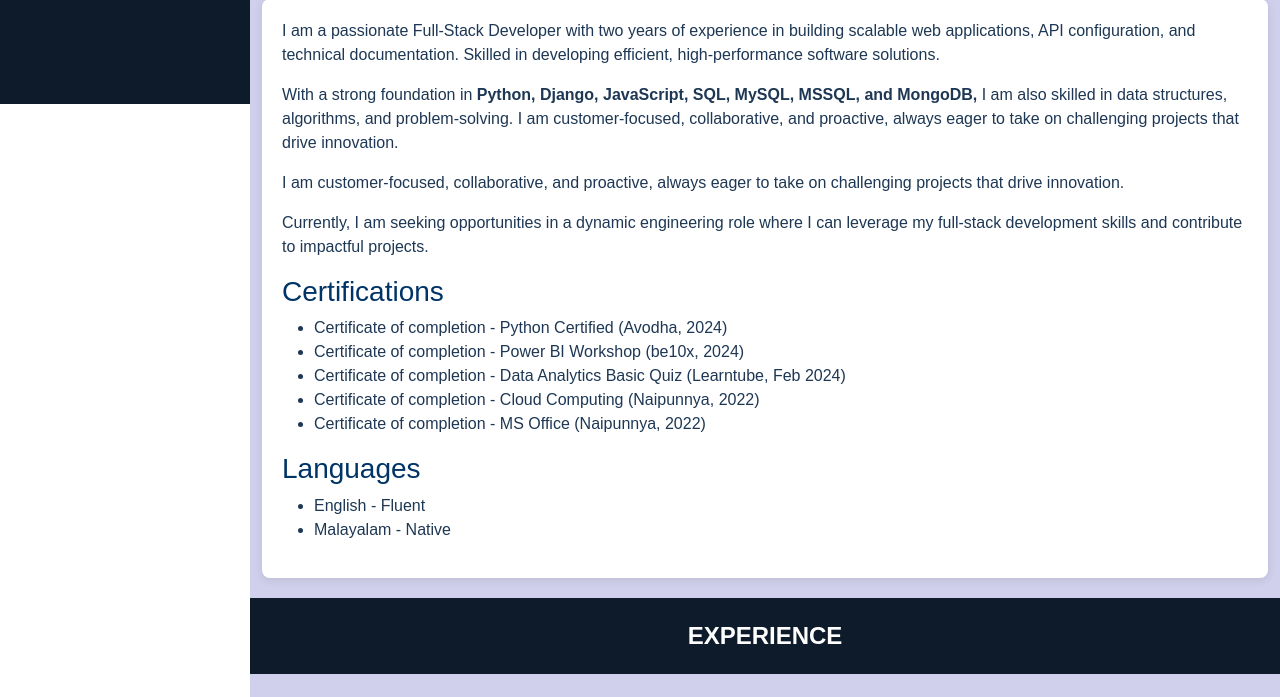
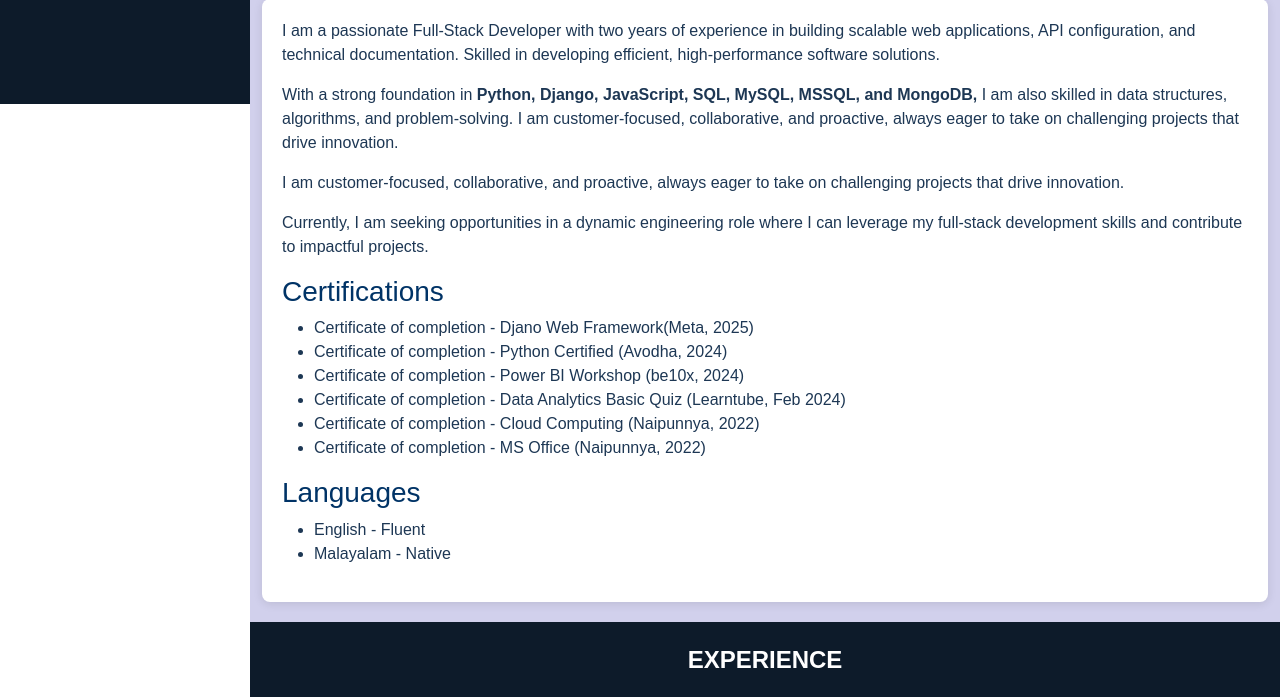
Before and after one commit to nivya-rose/my-portfolio, a Django app: page / in a window 1280 px wide. Shown: the part 696-1393 px from the top of the page. Run offline with Django 5.2, Linux system fonts and the light colour scheme.

Commit message:
Initial commit

```diff
--- a/home/templates/base.html
+++ b/home/templates/base.html
@@ -164,7 +164,9 @@
       <p class="fade-in">I am customer-focused, collaborative, and proactive, always eager to take on challenging projects that drive innovation.</p>
       <p class="fade-in">Currently, I am seeking opportunities in a dynamic engineering role where I can leverage my full-stack development skills and contribute to impactful projects.</p>
       <h3>Certifications</h3>
+
       <ul>
+        <li>Certificate of completion - Djano Web Framework(Meta, 2025)</li>
         <li>Certificate of completion - Python Certified (Avodha, 2024)</li>
         <li>Certificate of completion - Power BI Workshop (be10x, 2024)</li>
         <li>Certificate of completion - Data Analytics Basic Quiz (Learntube, Feb 2024)</li>
```
